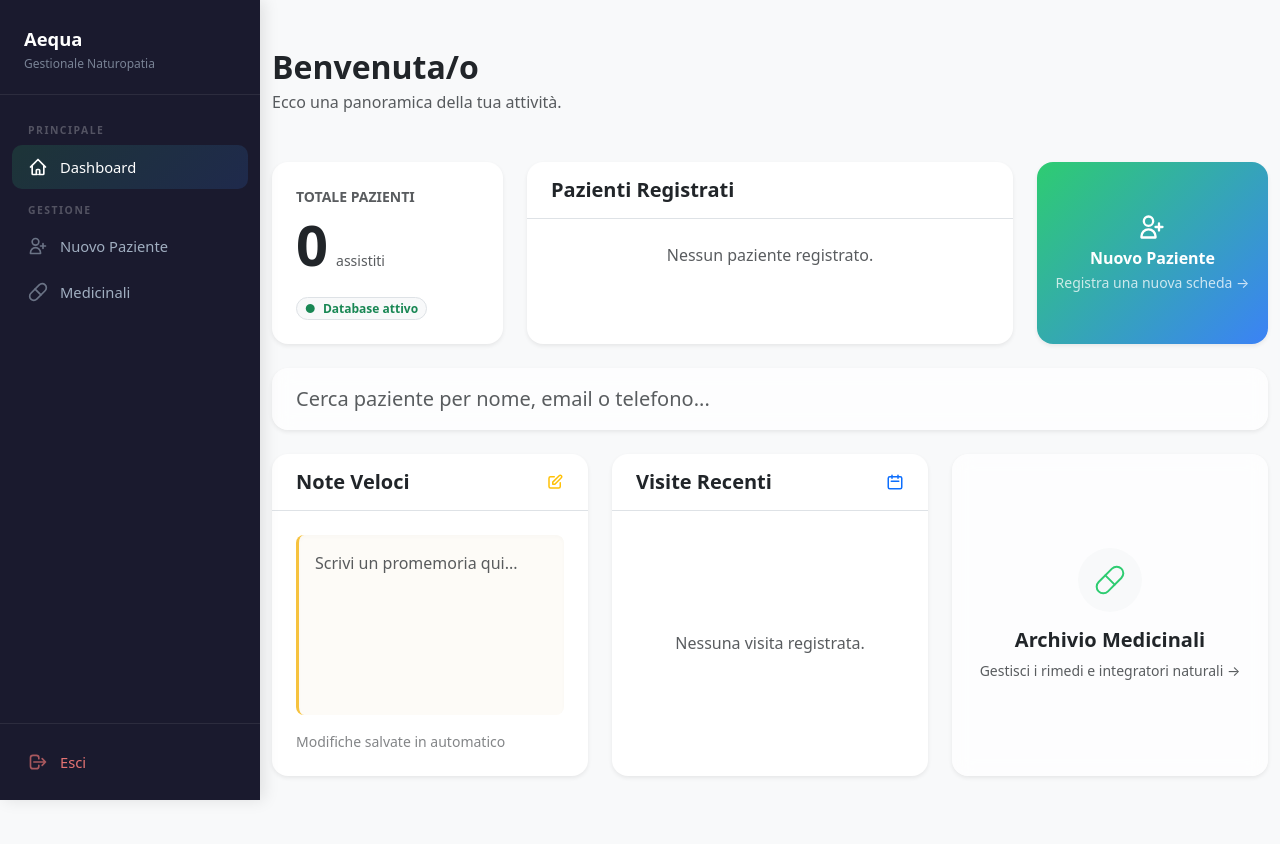
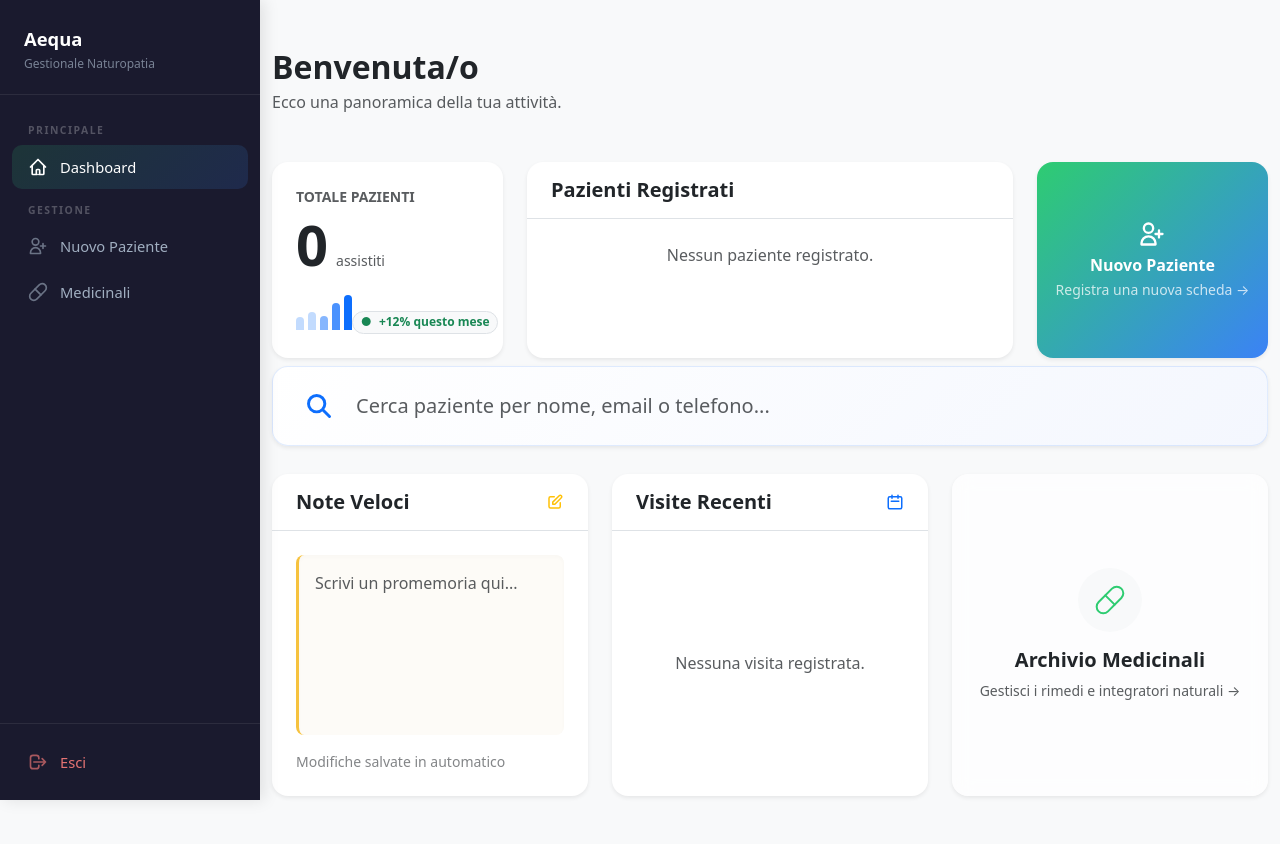
Before and after one commit to Lumiiiiii/Ultimate_Terranova, a PHP site: page / in a window 1280 px wide. Before the commit the page ends 800 px from the top, so only its background shows below. Run offline with PHP 8.4, Linux system fonts and the light colour scheme; the visitor is signed in with stand-in values (Sample User, id 1); data comes from the database, SQL or seed files in the repository; data that the repository does not hold is empty.

Commit message:
migliorato index.php

```diff
--- a/index.php
+++ b/index.php
@@ -329,9 +329,16 @@ $noteText = $noteManager->getNote();
                         <span class="display-4 fw-bold"><?= $totalPatients ?></span>
                         <span class="small text-muted">assistiti</span>
                     </div>
-                    <div class="mt-3">
+                    <div class="mt-auto pt-3 d-flex justify-content-between align-items-end">
+                        <div class="d-flex align-items-end gap-1 mb-1" style="height: 35px; width: 60px;">
+                            <div class="bg-primary bg-opacity-25 rounded-top" style="width: 8px; height: 35%;"></div>
+                            <div class="bg-primary bg-opacity-25 rounded-top" style="width: 8px; height: 50%;"></div>
+                            <div class="bg-primary bg-opacity-50 rounded-top" style="width: 8px; height: 40%;"></div>
+                            <div class="bg-primary bg-opacity-75 rounded-top" style="width: 8px; height: 75%;"></div>
+                            <div class="bg-primary rounded-top" style="width: 8px; height: 100%;"></div>
+                        </div>
                         <span class="badge rounded-pill bg-light text-success fw-semibold border">
-                            <span class="me-1">●</span> Database attivo
+                            <span class="me-1">●</span> +12% questo mese
                         </span>
                     </div>
                 </div>
@@ -383,10 +390,15 @@ $noteText = $noteManager->getNote();
                 </a>
             </div>
 
-            <div class="col-12">
-                <div class="card glass border-0 rounded-4 shadow-sm p-2">
-                    <div class="input-group input-group-lg">
-                        <input type="text" id="search-input" class="form-control border-0 bg-transparent"
+            <div class="col-12 mt-2 mb-1">
+                <div class="card border-0 rounded-4 shadow-sm p-2 hover-lift" style="background: linear-gradient(135deg, #ffffff 0%, #f4f7fe 100%); border: 1px solid rgba(59, 130, 246, 0.15) !important;">
+                    <div class="input-group input-group-lg align-items-center">
+                        <span class="input-group-text bg-transparent border-0 text-primary ps-4 pe-2">
+                            <svg xmlns="http://www.w3.org/2000/svg" width="28" height="28" fill="none" viewBox="0 0 24 24" stroke="currentColor" stroke-width="2.5">
+                                <path stroke-linecap="round" stroke-linejoin="round" d="M21 21l-6-6m2-5a7 7 0 11-14 0 7 7 0 0114 0z" />
+                            </svg>
+                        </span>
+                        <input type="text" id="search-input" class="form-control border-0 bg-transparent shadow-none fs-5 py-3 fw-medium"
                                placeholder="Cerca paziente per nome, email o telefono..." autocomplete="off">
                     </div>
                 </div>
```
